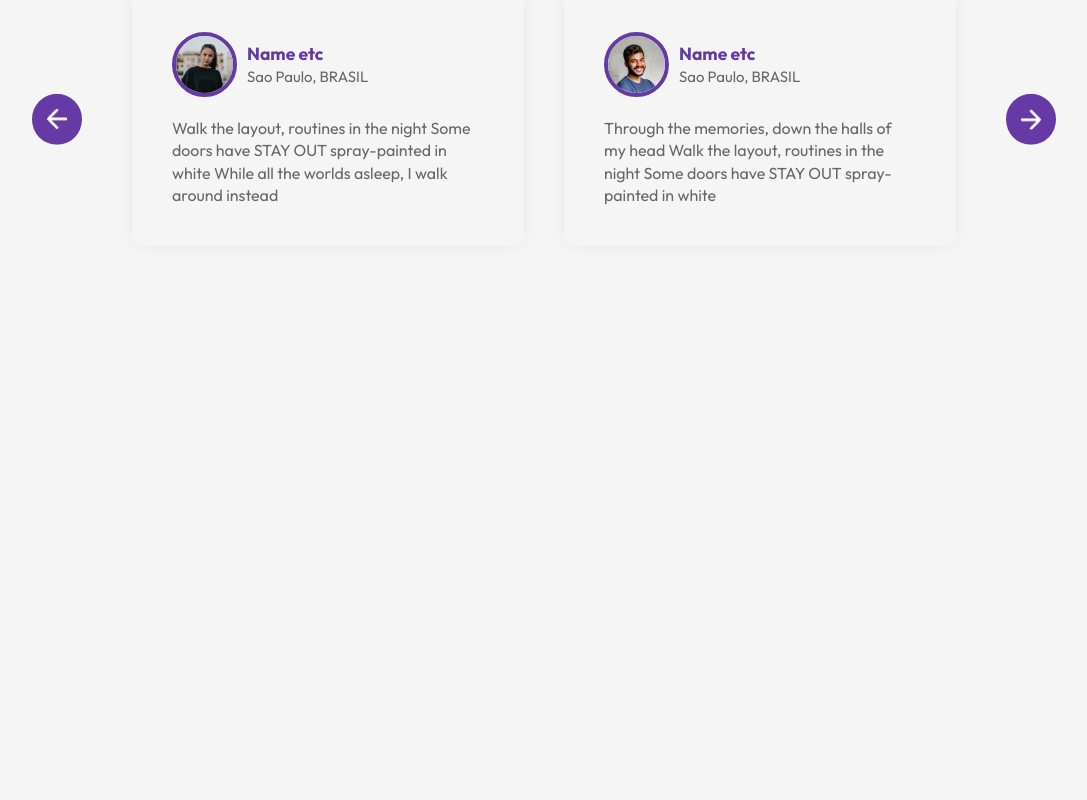
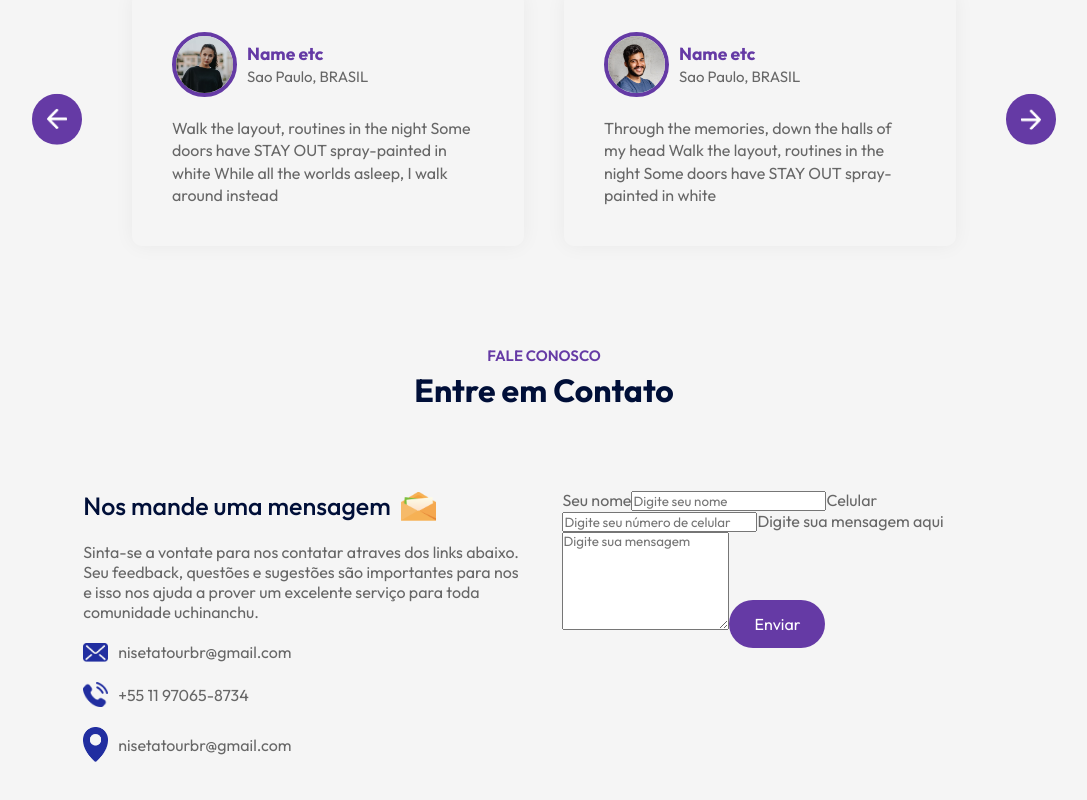
Before and after one commit to letnagao/niseta-2024, a React (Vite) app: page / in a window 1280 px wide. Shown: the part 2765-3565 px from the top of the page, without its empty margins (96-1183 px from the left). Before the commit the page ends 3111 px from the top, so only its background shows below. Built offline with nearby package versions, Linux system fonts and the light colour scheme.

Commit message:
Added beginner of contact component

```diff
--- a/src/App.jsx
+++ b/src/App.jsx
@@ -1,5 +1,6 @@
 import About from "./components/About/About";
 import Campus from "./components/Campus/Campus";
+import Contact from "./components/Contact/Contact";
 import Hero from "./components/Hero/Hero";
 import Navbar from "./components/Navbar/Navbar";
 import Programs from "./components/Programs/Programs";
@@ -19,6 +20,8 @@ const App = () => {
         <Campus />
         <Title subTitle='Depoimentos' title='O que ex-participantes dizem'/>
         <Testimonials />
+        <Title subTitle='Fale Conosco' title='Entre em Contato'/>
+        <Contact />
       </div>
     </div>
   );
--- /dev/null
+++ b/src/components/Contact/Contact.css
@@ -0,0 +1,42 @@
+.contact {
+    margin: 80px auto;
+    max-width: 90%;
+    display: flex;
+    align-content: center;
+    justify-content: space-between;
+}
+
+.contact-col {
+    flex-basis: 48%;
+    color: #676767;
+}
+
+.contact-col h3 {
+    color: #000F38;
+    font-weight: 500;
+    font-size: 25px;
+    display: flex;
+    align-items: center;
+    margin-bottom: 20px;
+}
+
+.contact-col h3 img {
+    width: 35px;
+    margin-left: 10px;
+}
+
+.contact-col p {
+    max-width: 450px;
+    list-style: 0.3;
+}
+
+.contact-col ul li {
+    display: flex;
+    align-items: center;
+    margin: 20px 0;
+}
+
+.contact-col ul li img {
+    width: 25px;
+    margin-right: 10px;
+}
--- /dev/null
+++ b/src/components/Contact/Contact.jsx
@@ -0,0 +1,63 @@
+import "./Contact.css";
+import msg_icon from "../../assets/msg-icon.png";
+import mail_icon from "../../assets/mail-icon.png";
+import phone_icon from "../../assets/phone-icon.png";
+import location_icon from "../../assets/location-icon.png";
+
+const Contact = () => {
+  return (
+    <div className="contact">
+      <div className="contact-col">
+        <h3>
+          Nos mande uma mensagem <img src={msg_icon} alt="" />
+        </h3>
+        <p>
+          Sinta-se a vontate para nos contatar atraves dos links abaixo. Seu
+          feedback, questões e sugestões são importantes para nos e isso nos
+          ajuda a prover um excelente serviço para toda comunidade uchinanchu.
+        </p>
+        <ul>
+          <li>
+            <img src={mail_icon} alt="" />
+            nisetatourbr@gmail.com
+          </li>
+          <li>
+            <img src={phone_icon} alt="" />
+            +55 11 97065-8734
+          </li>
+          <li>
+            <img src={location_icon} alt="" />
+            nisetatourbr@gmail.com
+          </li>
+        </ul>
+      </div>
+      <div className="contact-col">
+        <form>
+          <label>Seu nome</label>
+          <input
+            type="text"
+            name="name"
+            placeholder="Digite seu nome"
+            required
+          />
+          <label>Celular</label>
+          <input
+            type="tel"
+            name="phone"
+            placeholder="Digite seu número de celular"
+          />
+          <label>Digite sua mensagem aqui</label>
+          <textarea
+            name="mensagem"
+            rows="6"
+            placeholder="Digite sua mensagem"
+            required
+          ></textarea>
+          <button type="submit" className="btn dark-btn">Enviar</button>
+        </form>
+      </div>
+    </div>
+  );
+};
+
+export default Contact;
--- a/src/components/Testimonials/Testimonials.jsx
+++ b/src/components/Testimonials/Testimonials.jsx
@@ -1,3 +1,4 @@
+import { useRef } from "react";
 import "./Testimonials.css";
 import next_icon from "../../assets/next-icon.png";
 import back_icon from "../../assets/back-icon.png";
@@ -7,9 +8,23 @@ import user_3 from "../../assets/user-3.png";
 import user_4 from "../../assets/user-4.png";
 
 const Testimonials = () => {
-  const slideForward = () => {};
+  const slider = useRef();
+  let tx = 0;
 
-  const slideBackward = () => {};
+  const slideForward = () => {
+    if (tx > -50) {
+      tx -= 25;
+    }
+    slider.current.style.transform = `translateX(${tx}%)`;
+  };
+
+  const slideBackward = () => {
+    if (tx < -50) {
+      tx += 25;
+    }
+    slider.current.style.transform = `translateX(${tx}%)`;
+  };
+
   return (
     <div className="testimonials">
       <img src={next_icon} alt="" className="next-btn" onClick={slideForward} />
@@ -20,7 +35,7 @@ const Testimonials = () => {
         onClick={slideBackward}
       />
       <div className="slider">
-        <ul>
+        <ul ref={slider}>
           <li>
             <div className="slide">
               <div className="user-info">
@@ -63,8 +78,8 @@ const Testimonials = () => {
                 </div>
               </div>
               <p>
-                Im testin the limits of what a mind can do Im keepin my
-                eyelids up no matter what
+                Im testin the limits of what a mind can do Im keepin my eyelids
+                up no matter what
               </p>
             </div>
           </li>
```
